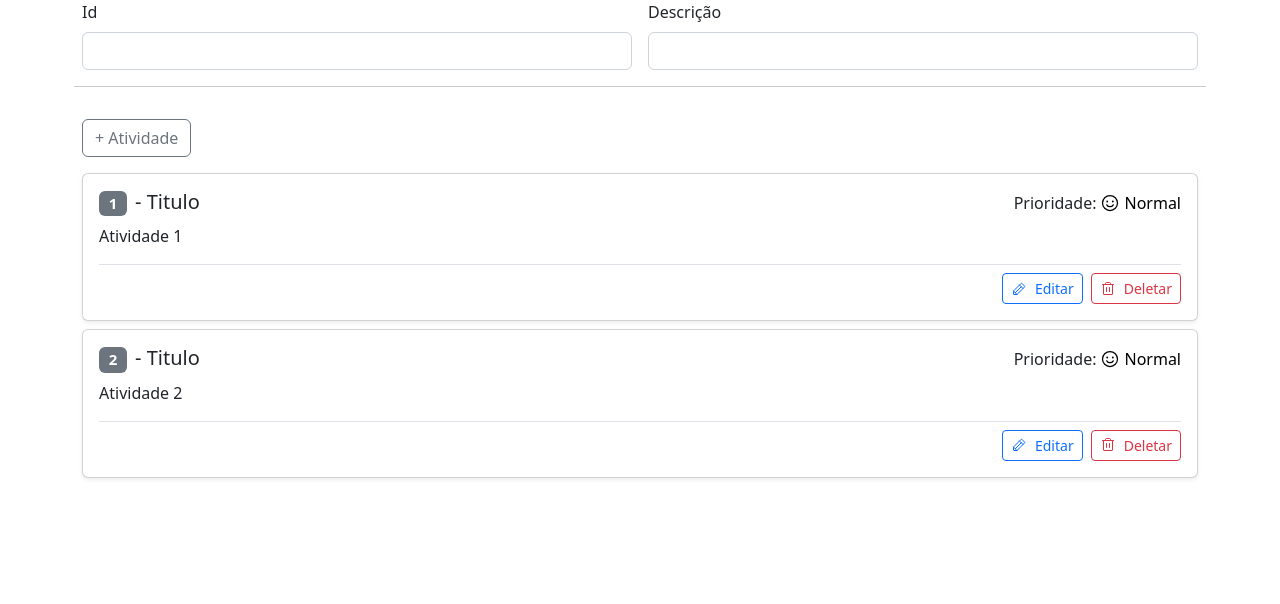
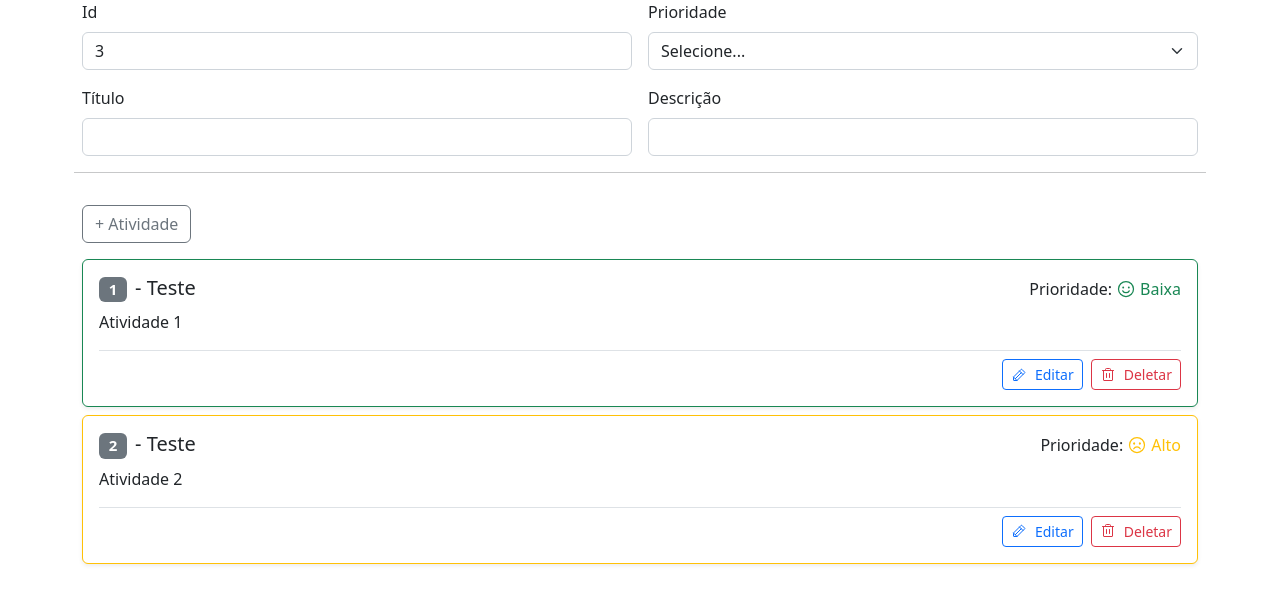
Before and after one commit to igor-cotrim/to-do-react-dotnet, a React (Create React App) app in the folder frontend/: page / in a window 1280 px wide. Shown: the top 604 px of the page. Built offline with nearby package versions, Linux system fonts and the light colour scheme.

Commit message:
feat: create form and handleSubmit

```diff
--- a/frontend/src/App.tsx
+++ b/frontend/src/App.tsx
@@ -1,33 +1,128 @@
-import { useState } from "react";
+import { useRef, useState } from "react";
 import { Pencil, Smiley, SmileyMeh, SmileySad, Trash } from "phosphor-react";
 
 type IActivities = {
   id: number;
   description: string;
+  title: string;
+  priority: string;
 };
 
 let initialValues: IActivities[] = [
-  { id: 1, description: "Atividade 1" },
-  { id: 2, description: "Atividade 2" },
+  { id: 1, description: "Atividade 1", title: "Teste", priority: "1" },
+  { id: 2, description: "Atividade 2", title: "Teste", priority: "3" },
 ];
 
 function App() {
   const [activities, setActivities] = useState<IActivities[]>(initialValues);
 
+  const idRef = useRef<HTMLInputElement>(null);
+  const descriptionRef = useRef<HTMLInputElement>(null);
+  const titleRef = useRef<HTMLInputElement>(null);
+  const priorityRef = useRef<HTMLSelectElement>(null);
+
+  const changeCardWithPriority = (priority: string) => {
+    switch (priority) {
+      case "1":
+        return {
+          label: "Baixa",
+          icon: <Smiley className="me-1 text-success" size={20} />,
+          color: "success",
+        };
+      case "2":
+        return {
+          label: "Normal",
+          icon: <SmileyMeh className="me-1 text-dark" size={20} />,
+          color: "dark",
+        };
+      case "3":
+        return {
+          label: "Alto",
+          icon: <SmileySad className="me-1 text-warning" size={20} />,
+          color: "warning",
+        };
+      default:
+        return {
+          label: "Não definido",
+        };
+    }
+  };
+
+  const deleteActivity = (id: number) => {
+    const filtedActivities = activities.filter(
+      (activity) => activity.id !== id
+    );
+
+    setActivities([...filtedActivities]);
+  };
+
+  const handleSubmit = (e: React.FormEvent<HTMLFormElement>) => {
+    e.preventDefault();
+
+    const newActivity: IActivities = {
+      id: Number(idRef.current?.value),
+      description: descriptionRef.current?.value || "",
+      title: titleRef.current?.value || "",
+      priority: priorityRef.current?.value || "",
+    };
+
+    setActivities((prev) => [...prev, newActivity]);
+  };
+
   return (
     <>
-      <form className="row g-3">
+      <form className="row g-3" onSubmit={handleSubmit}>
         <div className="col-md-6">
           <label htmlFor="id" className="form-label">
             Id
           </label>
-          <input id="id" type="text" className="form-control" />
+          <input
+            id="id"
+            type="number"
+            className="form-control"
+            ref={idRef}
+            // value={idCount}
+            value={
+              Math.max.apply(
+                Math,
+                activities.map((item) => item.id)
+              ) + 1
+            }
+            readOnly
+          />
+        </div>
+        <div className="col-md-6">
+          <label htmlFor="priority" className="form-label">
+            Prioridade
+          </label>
+          <select id="priority" className="form-select" ref={priorityRef}>
+            <option defaultValue="0">Selecione...</option>
+            <option value="1">Baixa</option>
+            <option value="2">Normal</option>
+            <option value="3">Alta</option>
+          </select>
+        </div>
+        <div className="col-md-6">
+          <label htmlFor="title" className="form-label">
+            Título
+          </label>
+          <input
+            id="title"
+            type="text"
+            className="form-control"
+            ref={titleRef}
+          />
         </div>
         <div className="col-md-6">
           <label htmlFor="description" className="form-label">
             Descrição
           </label>
-          <input id="description" type="text" className="form-control" />
+          <input
+            id="description"
+            type="text"
+            className="form-control"
+            ref={descriptionRef}
+          />
         </div>
         <hr />
         <div className="col-12">
@@ -36,22 +131,29 @@ function App() {
       </form>
       <div className="mt-3">
         {activities.map((activity) => (
-          <div key={activity.id} className="card mb-2 shadow-sm">
-            <div className="card-body">
+          <div
+            key={activity.id}
+            className={`card mb-2 shadow-sm border-${
+              changeCardWithPriority(activity.priority).color
+            }`}
+          >
+            <div className="card-body border-">
               <div className="d-flex justify-content-between">
                 <h5 className="card-title">
                   <span className="badge text-bg-secondary me-2">
                     {activity.id}
                   </span>
-                  - Titulo
+                  - {activity.title}
                 </h5>
                 <h6 className="d-flex justify-content-center align-items-center">
                   Prioridade:
-                  <span className="ms-1 text-black d-flex justify-content-center align-items-center">
-                    <Smiley className="me-1" size={20} />
-                    {/* <SmileySad className="me-1" size={20} />
-                    <SmileyMeh className="me-1" size={20} /> */}
-                    Normal
+                  <span
+                    className={`ms-1 d-flex justify-content-center align-items-center text-${
+                      changeCardWithPriority(activity.priority).color
+                    }`}
+                  >
+                    {changeCardWithPriority(activity.priority).icon}
+                    {changeCardWithPriority(activity.priority).label}
                   </span>
                 </h6>
               </div>
@@ -61,7 +163,10 @@ function App() {
                   <Pencil className="me-2" size={16} />
                   Editar
                 </button>
-                <button className="btn btn-sm btn-outline-danger d-flex justify-content-center align-items-center">
+                <button
+                  className="btn btn-sm btn-outline-danger d-flex justify-content-center align-items-center"
+                  onClick={() => deleteActivity(activity.id)}
+                >
                   <Trash className="me-2" size={16} />
                   Deletar
                 </button>
```
